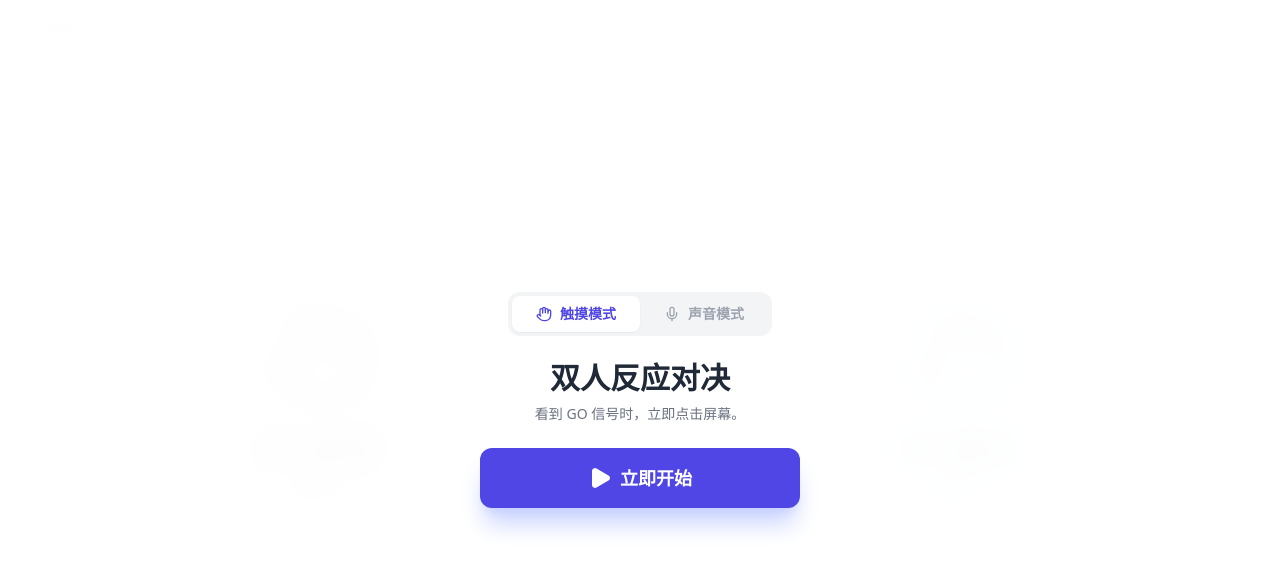
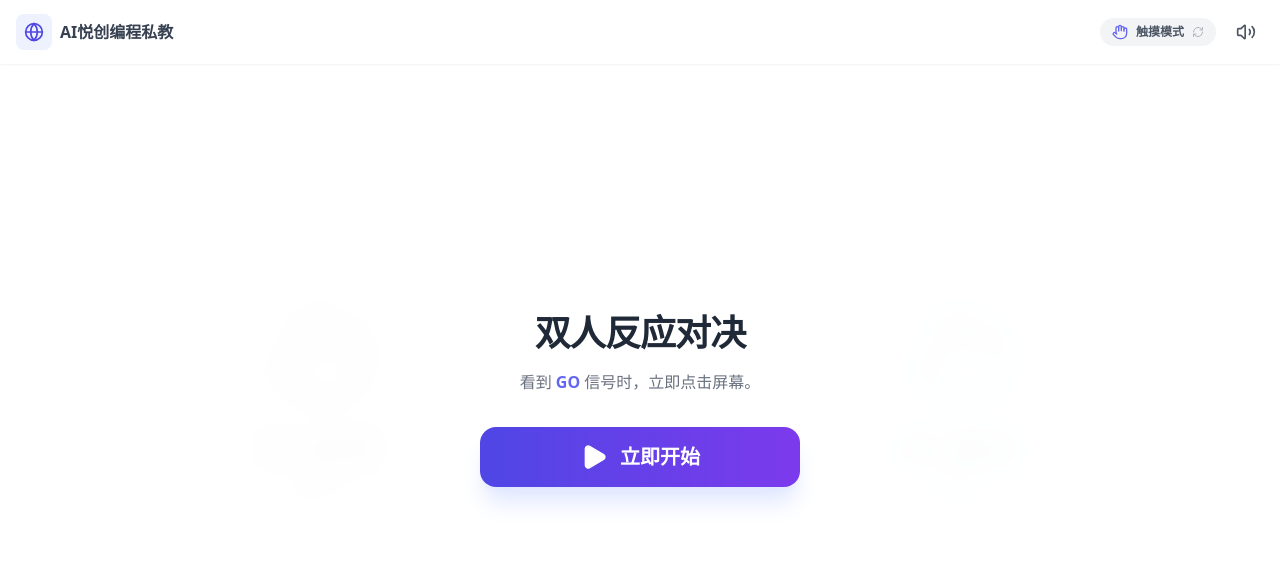
Before and after one commit to AndersonHJB/ReadyGoDuel, a React (Vite) app: page / in a window 1280 px wide. Shown: the top 570 px of the page. Built offline with nearby package versions, Linux system fonts and the light colour scheme.

Commit message:
优化游戏界面，添加模式切换功能，调整音效按钮样式，改善声纹可视化组件的视觉效果

```diff
--- a/src/App.tsx
+++ b/src/App.tsx
@@ -1,5 +1,5 @@
 import React, { useState, useEffect, useRef } from 'react';
-import { Hand, RotateCcw, Play, AlertTriangle, Trophy, Volume2, VolumeX, Mic, MicOff, User, Activity, RefreshCw, BarChart3, Loader2, Music, Zap } from 'lucide-react';
+import { Hand, RotateCcw, Play, AlertTriangle, Trophy, Volume2, VolumeX, Mic, MicOff, User, Activity, RefreshCw, BarChart3, Loader2, Music, Zap, Globe, Monitor } from 'lucide-react';
 
 // --- 类型定义 ---
 type GameState = 'IDLE' | 'WAITING' | 'GO' | 'ENDED';
@@ -87,7 +87,7 @@ const Confetti = () => {
     return <canvas ref={canvasRef} className="absolute inset-0 pointer-events-none z-50" />;
 };
 
-// --- 声纹可视化组件 (修复版：独立的白色卡片) ---
+// --- 声纹可视化组件 ---
 const AudioVisualizer = ({ analyser, color = '#fbbf24' }: { analyser: AnalyserNode | null, color?: string }) => {
     const canvasRef = useRef<HTMLCanvasElement>(null);
 
@@ -151,7 +151,6 @@ const AudioVisualizer = ({ analyser, color = '#fbbf24' }: { analyser: AnalyserNo
     }, [analyser, color]);
 
     return (
-        // 恢复了白色卡片背景 (画圈部分)，且增加了阴影，让它看起来是悬浮的
         <div className="flex flex-col items-center justify-center bg-white px-8 py-6 rounded-[2rem] shadow-[0_20px_50px_rgba(0,0,0,0.15)] animate-in fade-in zoom-in duration-300 z-50">
             <div className="text-xs font-bold text-gray-400 mb-4 tracking-[0.2em] uppercase flex items-center gap-2">
                  <Activity size={14} className="text-gray-300"/> VOICE REPLAY
@@ -409,6 +408,20 @@ export default function App() {
 
     // --- 游戏流程控制 ---
 
+    // 切换模式处理
+    const switchGameMode = (newMode: GameMode) => {
+        // 每次切换模式都彻底重置游戏状态
+        fullAudioCleanup();
+        setGameState('IDLE');
+        setWinner(null);
+        setWinReason(null);
+        setReplayShockwave(null);
+        setIsReplaying(false);
+        setIsSavingAudio(false);
+        setGameHistory([]); // 清空历史
+        setGameMode(newMode);
+    };
+
     const startGame = async () => {
         fullAudioCleanup();
         setIsSavingAudio(false);
@@ -419,7 +432,7 @@ export default function App() {
         if (gameMode === 'VOICE') {
             if (!isMicInitialized) {
                 const success = await initAudioEngine();
-                if (!success) { setGameMode('TOUCH'); return; }
+                if (!success) { switchGameMode('TOUCH'); return; }
             }
 
             startMonitoringLoop();
@@ -594,7 +607,6 @@ export default function App() {
         const t2 = setTimeout(() => {
             setIsReplaying(false);
             setReplayShockwave(null);
-            // 停止 Analyser 绘制
             replayAnalyserRef.current = null;
             if (replaySourceRef.current) {
                 try { replaySourceRef.current.stop(); } catch(e){}
@@ -616,10 +628,9 @@ export default function App() {
             const gainNode = ctx.createGain();
             gainNode.gain.value = 8.0;
 
-            // --- 核心：连接到分析器用于可视化 ---
             const analyser = ctx.createAnalyser();
-            analyser.fftSize = 64; // 较小的FFT尺寸，条带更宽
-            replayAnalyserRef.current = analyser; // 保存引用以供组件使用
+            analyser.fftSize = 64;
+            replayAnalyserRef.current = analyser;
 
             source.connect(analyser);
             analyser.connect(gainNode);
@@ -713,43 +724,70 @@ export default function App() {
             {/* 撒礼花特效 (回放时隐藏) */}
             {gameState === 'ENDED' && !isReplaying && winner && winReason !== 'FALSE_START' && <Confetti />}
 
-            <div className="h-14 bg-white/80 backdrop-blur shadow-sm flex items-center justify-between px-4 z-30 shrink-0 absolute top-0 left-0 right-0 w-full pointer-events-none">
-                <div className="font-bold text-gray-400 text-sm flex items-center gap-1 pointer-events-auto">
-                     {gameMode === 'VOICE' ? <Mic size={16}/> : <Hand size={16}/>}
-                     <span className="hidden sm:inline">{gameMode === 'VOICE' ? '声控对决' : '举手对决'}</span>
-                </div>
-                <div className="flex gap-2 pointer-events-auto">
-                     <button onClick={() => setSoundEnabled(!soundEnabled)} className="p-2 text-gray-400 hover:text-gray-600 rounded-full">
-                        {soundEnabled ? <Volume2 size={18} /> : <VolumeX size={18} />}
+            {/* --- 顶部导航栏 (新设计) --- */}
+            <div className="h-16 bg-white/90 backdrop-blur shadow-sm flex items-center justify-between px-4 z-40 shrink-0 absolute top-0 left-0 right-0 w-full">
+
+                {/* 左侧：Logo 和 外链 */}
+                <a href="https://bornforthis.cn/" target="_blank" rel="noreferrer" className="flex items-center gap-2 group hover:opacity-80 transition-opacity">
+                    <div className="p-2 bg-indigo-50 text-indigo-600 rounded-lg group-hover:bg-indigo-100 transition-colors">
+                        <Globe size={20} />
+                    </div>
+                    <span className="font-bold text-gray-700 hidden md:block">AI悦创编程私教</span>
+                    <span className="font-bold text-gray-700 md:hidden">AI悦创</span>
+                </a>
+
+                {/* 右侧：功能区 */}
+                <div className="flex items-center gap-3">
+
+                    {/* 模式切换胶囊 */}
+                    <button
+                        onClick={() => switchGameMode(gameMode === 'TOUCH' ? 'VOICE' : 'TOUCH')}
+                        className="flex items-center gap-2 px-3 py-1.5 bg-gray-100 hover:bg-gray-200 text-gray-600 rounded-full transition-all active:scale-95"
+                        title="切换游戏模式"
+                    >
+                        {gameMode === 'TOUCH' ? <Hand size={16} className="text-indigo-500"/> : <Mic size={16} className="text-rose-500"/>}
+                        <span className="text-xs font-bold hidden sm:inline">{gameMode === 'TOUCH' ? '触摸模式' : '声控模式'}</span>
+                        <RefreshCw size={12} className="opacity-40" />
                     </button>
+
+                    {/* 音效开关 */}
+                    <button
+                        onClick={() => setSoundEnabled(!soundEnabled)}
+                        className={`p-2 rounded-full transition-colors ${soundEnabled ? 'text-gray-600 hover:bg-gray-100' : 'text-gray-400 bg-gray-50'}`}
+                    >
+                        {soundEnabled ? <Volume2 size={20} /> : <VolumeX size={20} />}
+                    </button>
+
+                    {/* 重开按钮 (仅结束时显示) */}
                     {gameState === 'ENDED' && !isReplaying && (
-                        <button onClick={startGame} className={`p-2 rounded-full shadow-sm transition-all text-white ${isSavingAudio ? 'bg-gray-400 cursor-not-allowed' : 'bg-indigo-600 active:bg-indigo-700'}`} disabled={isSavingAudio}>
-                            {isSavingAudio ? <Loader2 size={18} className="animate-spin" /> : <RotateCcw size={18} />}
+                        <button
+                            onClick={startGame}
+                            className={`p-2 rounded-full shadow-lg text-white transition-all active:scale-90 ${isSavingAudio ? 'bg-gray-400 cursor-not-allowed' : 'bg-indigo-600 hover:bg-indigo-700'}`}
+                            disabled={isSavingAudio}
+                        >
+                            {isSavingAudio ? <Loader2 size={20} className="animate-spin" /> : <RotateCcw size={20} />}
                         </button>
                     )}
                 </div>
             </div>
 
+            {/* IDLE 状态引导页 (仅显示标题和开始按钮，模式切换已移至顶部) */}
             {gameState === 'IDLE' && !isReplaying && (
-                <div className="absolute inset-0 z-40 bg-white/95 backdrop-blur-md flex flex-col items-center justify-center p-6 text-center animate-fade-in">
-                    <div className="flex bg-gray-100 p-1 rounded-xl mb-6">
-                        <button onClick={() => setGameMode('TOUCH')} className={`px-6 py-2 rounded-lg text-sm font-bold transition-all flex items-center gap-2 ${gameMode === 'TOUCH' ? 'bg-white shadow-sm text-indigo-600' : 'text-gray-400'}`}>
-                            <Hand size={16} /> 触摸模式
-                        </button>
-                        <button onClick={() => setGameMode('VOICE')} className={`px-6 py-2 rounded-lg text-sm font-bold transition-all flex items-center gap-2 ${gameMode === 'VOICE' ? 'bg-white shadow-sm text-rose-500' : 'text-gray-400'}`}>
-                            <Mic size={16} /> 声音模式
-                        </button>
-                    </div>
-
-                    <div className="mb-6">
-                        <h1 className="text-3xl font-black text-gray-800 mb-2">{gameMode === 'VOICE' ? '谁先发声谁赢' : '双人反应对决'}</h1>
-                        <p className="text-gray-500 max-w-xs mx-auto text-sm">
-                            {gameMode === 'VOICE' ? '看到 GO 信号时，立即喊出声音。' : '看到 GO 信号时，立即点击屏幕。'}
+                <div className="absolute inset-0 z-30 bg-white/95 backdrop-blur-md flex flex-col items-center justify-center p-6 text-center animate-fade-in">
+                    <div className="mb-8">
+                        <h1 className="text-4xl font-black text-gray-800 mb-4 tracking-tight">
+                            {gameMode === 'VOICE' ? '谁先发声谁赢' : '双人反应对决'}
+                        </h1>
+                        <p className="text-gray-500 max-w-xs mx-auto text-base leading-relaxed">
+                            {gameMode === 'VOICE'
+                                ? <>看到 <strong className="text-rose-500">GO</strong> 信号时，立即喊出声音。<br/><span className="text-xs text-gray-400 mt-2 block">(请确保授予麦克风权限)</span></>
+                                : <>看到 <strong className="text-indigo-500">GO</strong> 信号时，立即点击屏幕。</>
+                            }
                         </p>
                     </div>
 
                     {gameMode === 'VOICE' && (
-                        <div className="mb-8 w-full max-w-xs bg-gray-50 p-4 rounded-xl border border-gray-200">
+                        <div className="mb-10 w-full max-w-xs bg-gray-50 p-4 rounded-2xl border border-gray-200 shadow-sm">
                             <div className="flex justify-between items-center mb-2 text-xs font-bold text-gray-500">
                                 <span className="flex items-center gap-1"><BarChart3 size={12}/> 麦克风预检</span>
                                 <span className={isMicInitialized ? "text-green-500" : "text-gray-400"}>{isMicInitialized ? "工作中" : "未启动"}</span>
@@ -758,21 +796,25 @@ export default function App() {
                                 <div className="absolute left-0 top-0 bottom-0 bg-green-500 transition-all duration-75" style={{ width: `${Math.min(currentVolume * 100, 100)}%` }}></div>
                                 <div className="absolute top-0 bottom-0 w-0.5 bg-red-400 left-[2%] z-10"></div>
                             </div>
-                            <div className="mt-3 flex gap-2">
+                            <div className="mt-4 flex gap-2">
                                 {!isMicInitialized ? (
-                                    <button onClick={initAudioEngine} className="flex-1 py-2 bg-gray-800 text-white text-xs font-bold rounded hover:bg-black transition-colors">启动麦克风</button>
+                                    <button onClick={initAudioEngine} className="flex-1 py-2.5 bg-gray-900 text-white text-xs font-bold rounded-lg hover:bg-black transition-colors shadow-lg shadow-gray-200">启动麦克风</button>
                                 ) : (
                                     <>
-                                        <button onClick={() => initAudioEngine()} className="flex-1 py-2 bg-white border border-gray-300 text-gray-600 text-xs font-bold rounded hover:bg-gray-50 flex items-center justify-center gap-1"><RefreshCw size={10}/> 重置</button>
-                                        <button onClick={() => safePlaySound('test', 'VOICE')} className="flex-1 py-2 bg-white border border-gray-300 text-gray-600 text-xs font-bold rounded hover:bg-gray-50 flex items-center justify-center gap-1"><Music size={10}/> 试听</button>
+                                        <button onClick={() => initAudioEngine()} className="flex-1 py-2 bg-white border border-gray-200 text-gray-600 text-xs font-bold rounded-lg hover:bg-gray-50 flex items-center justify-center gap-1"><RefreshCw size={10}/> 重置</button>
+                                        <button onClick={() => safePlaySound('test', 'VOICE')} className="flex-1 py-2 bg-white border border-gray-200 text-gray-600 text-xs font-bold rounded-lg hover:bg-gray-50 flex items-center justify-center gap-1"><Music size={10}/> 试听</button>
                                     </>
                                 )}
                             </div>
                         </div>
                     )}
 
-                    <button onClick={startGame} className={`w-full max-w-xs py-4 text-white text-lg font-bold rounded-xl shadow-xl transition-all flex items-center justify-center gap-2 active:scale-95 ${gameMode === 'VOICE' ? 'bg-rose-500 hover:bg-rose-600 shadow-rose-200' : 'bg-indigo-600 hover:bg-indigo-700 shadow-indigo-200'}`}>
-                        <Play size={24} fill="currentColor" /> 立即开始
+                    <button
+                        onClick={startGame}
+                        className={`w-full max-w-xs py-4 text-white text-xl font-black rounded-2xl shadow-xl shadow-indigo-100 transition-all active:scale-95 flex items-center justify-center gap-3
+                            ${gameMode === 'VOICE' ? 'bg-gradient-to-r from-rose-500 to-pink-600' : 'bg-gradient-to-r from-indigo-600 to-violet-600'}`}
+                    >
+                        <Play size={28} fill="currentColor" /> 立即开始
                     </button>
                 </div>
             )}
```
